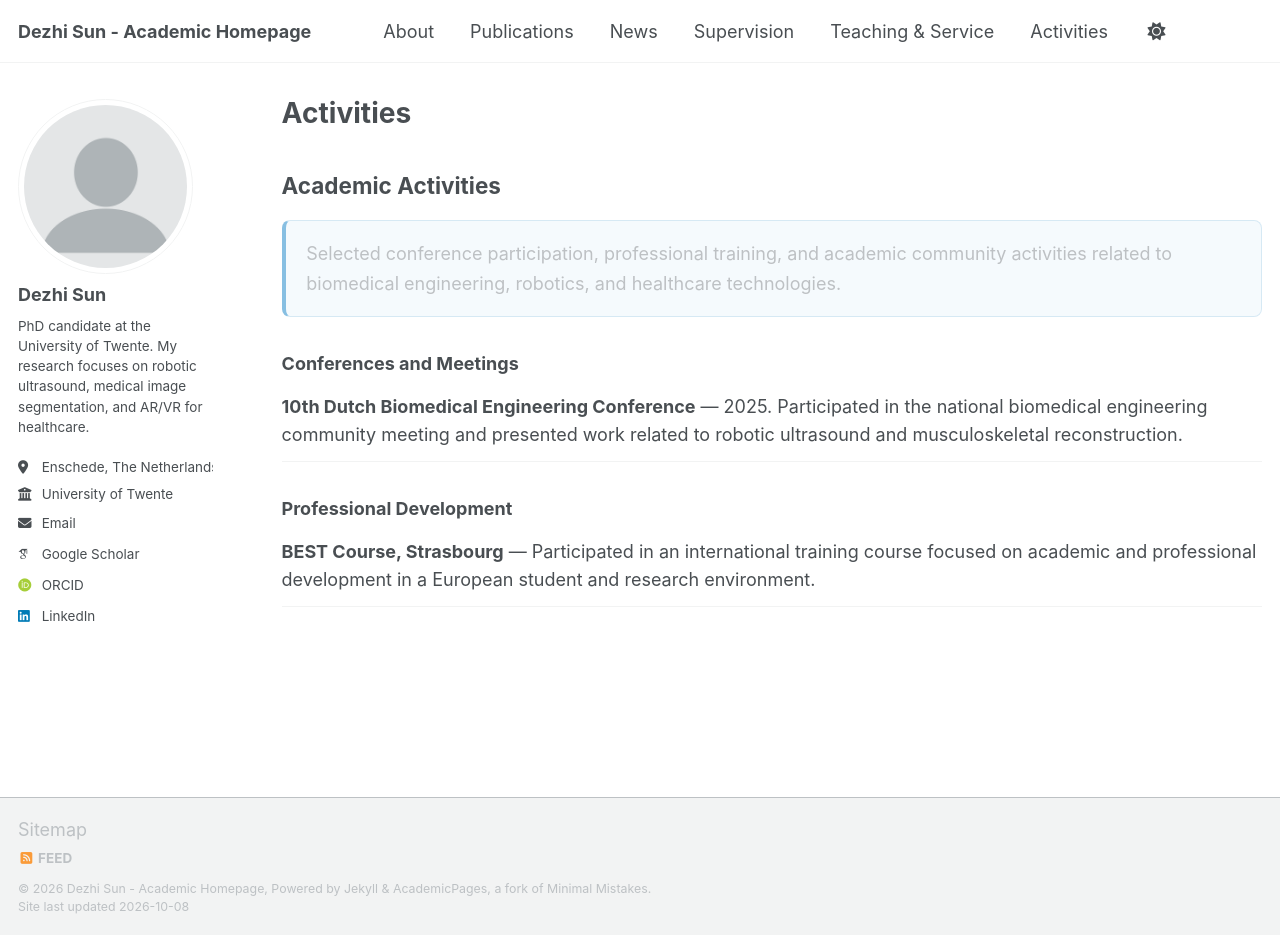
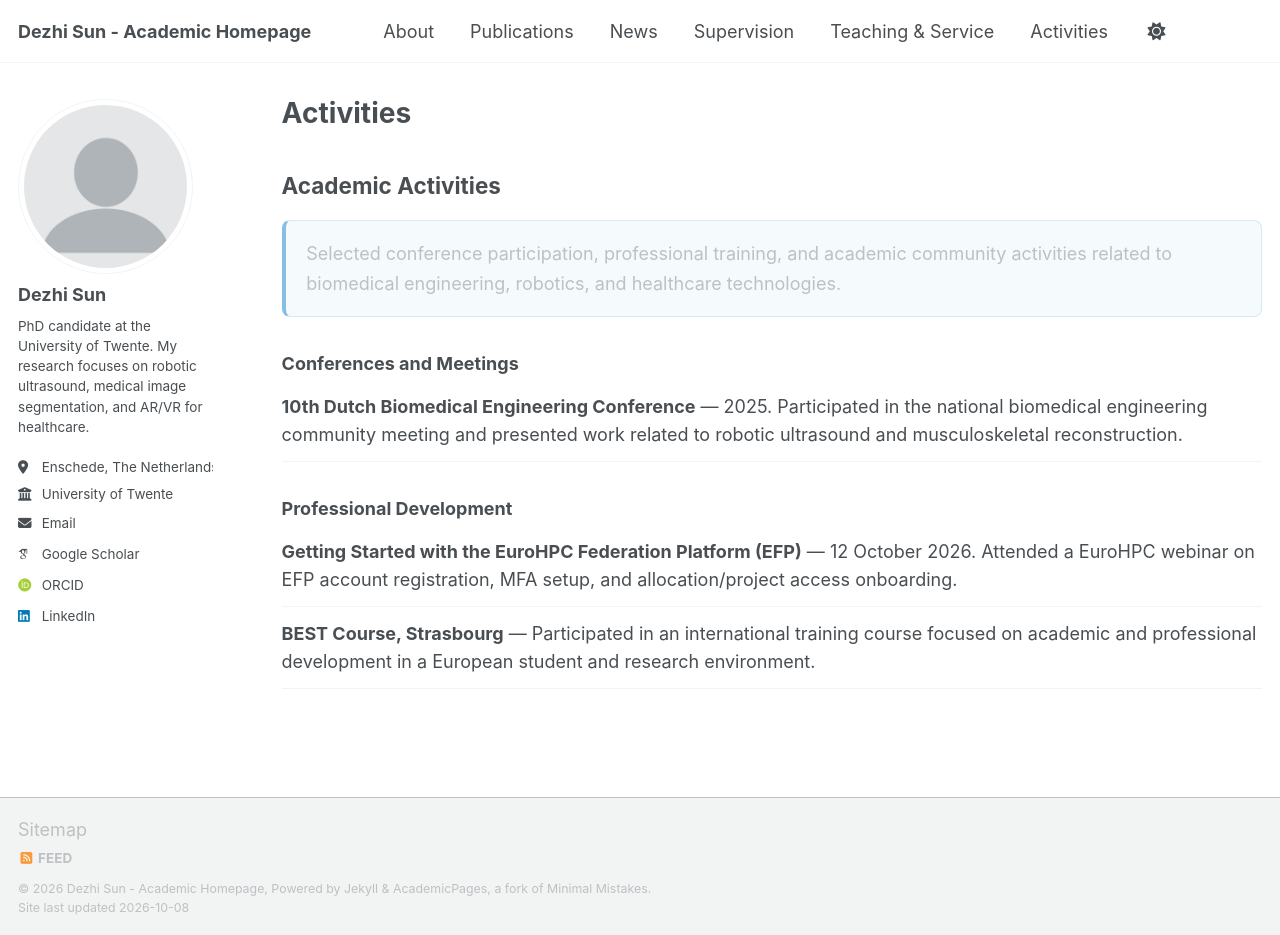
Before and after one commit to Jacksundezhi/Jacksundezhi.github.io, a Jekyll site: the page built from _pages/activities.md, in a window 1280 px wide and 935 px high. Built offline with Jekyll 4.4.1, drawn with Linux system fonts in a browser that asks for light colours; some web fonts are replaced; a script bundle is joined from its source files by our own code; library files that are not in the unit come from our copies.

Commit message:
Add EuroHPC EFP webinar activity

```diff
--- a/_pages/activities.md
+++ b/_pages/activities.md
@@ -23,6 +23,7 @@ author_profile: true
 
 <div class="academic-list" markdown="1">
 
+- **Getting Started with the EuroHPC Federation Platform (EFP)** — 12 October 2026. Attended a EuroHPC webinar on EFP account registration, MFA setup, and allocation/project access onboarding.
 - **BEST Course, Strasbourg** — Participated in an international training course focused on academic and professional development in a European student and research environment.
 
 </div>
```
